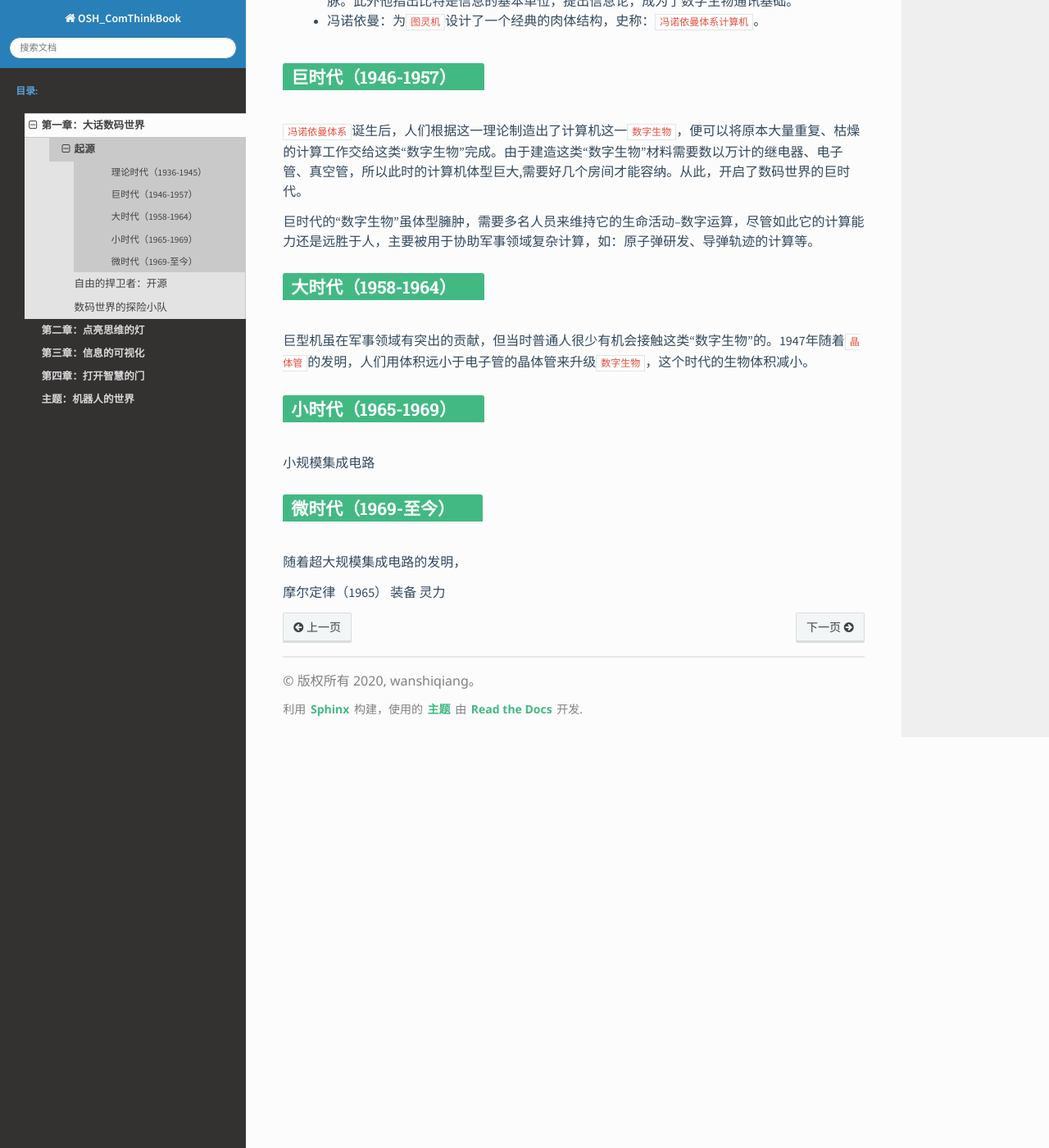
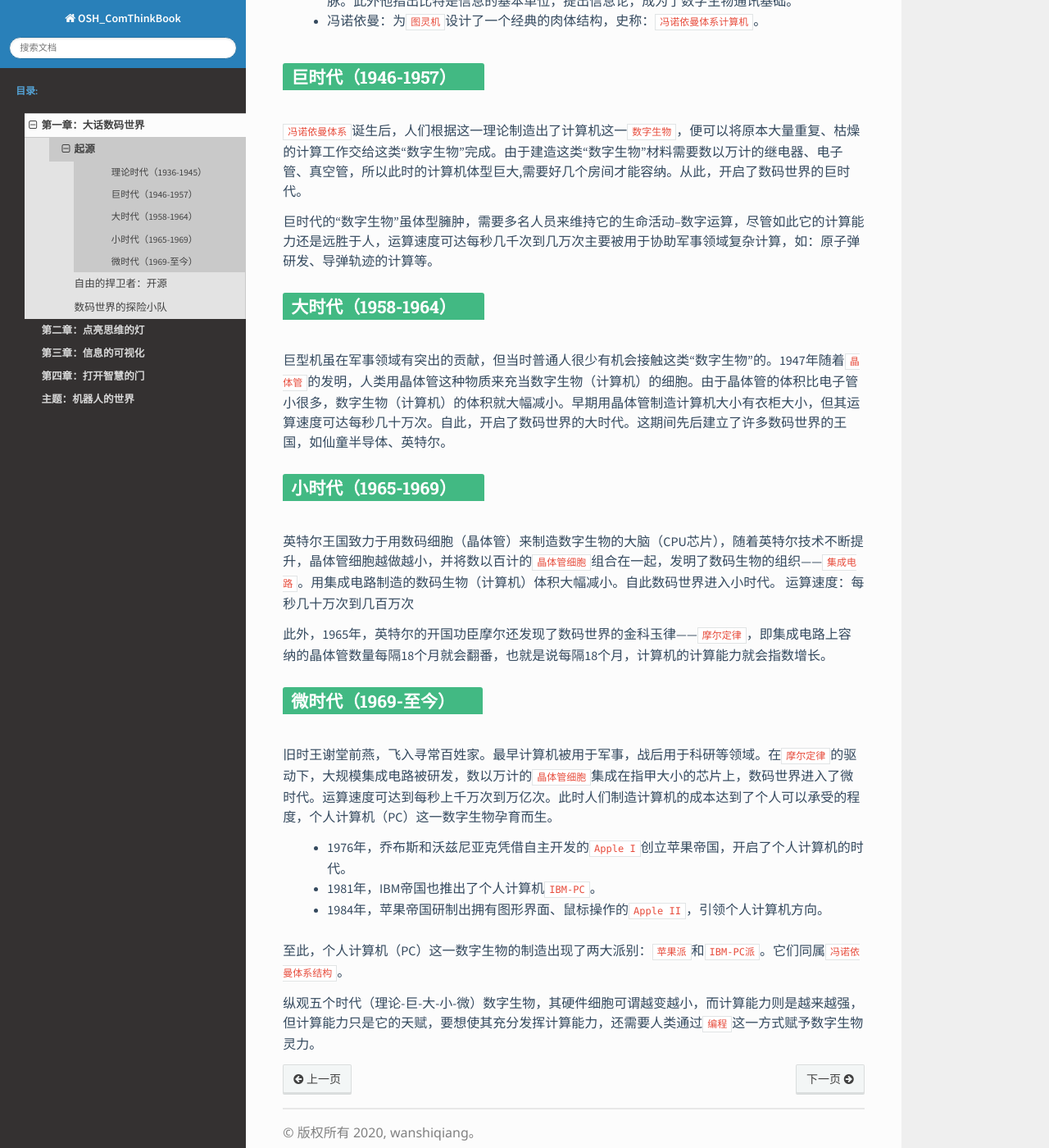
Before and after one commit to wanshiqiang/OSH_ComThinkBook, a Sphinx documentation site: the page built from source/bookChapters/part1/part1_1.md, in a window 1280 px wide and 1400 px high, scrolled down 603 px. Shown: the whole window at 82% size. Built offline with Sphinx 7.4.7 and the Read the Docs theme 2.0.0, drawn with Linux system fonts in a browser that asks for light colours; some of the changed text lies outside the part shown.

Commit message:
初步完成第一章起源

```diff
--- a/source/bookChapters/part1/part1_1.md
+++ b/source/bookChapters/part1/part1_1.md
@@ -8,7 +8,7 @@
 
 ## 理论时代（1936-1945）
 
-要想创造一个世界谈何容易？比特世界有如今的繁华，离不开无数科学家的努力，但要追溯起源，就不得不谈开天辟地的三位大神。
+要想创造一个世界谈何容易？数码世界有如今的繁华，离不开无数科学家的努力，但要追溯起源，就不得不谈开天辟地的三位大神。
 
 - 图灵：以数字、计算为基础，构建出数码世界的生物灵魂，史称：`图灵机`。
 - 香农：用开关电路来实现逻辑，史称：`逻辑电路`。可以说`逻辑电路`是打造`图灵机`肉体的任督二脉。此外他指出比特是信息的基本单位，提出信息论，成为了数字生物通讯基础。
@@ -18,23 +18,30 @@
 
 `冯诺依曼体系`诞生后，人们根据这一理论制造出了计算机这一`数字生物`，便可以将原本大量重复、枯燥的计算工作交给这类“数字生物”完成。由于建造这类“数字生物”材料需要数以万计的继电器、电子管、真空管，所以此时的计算机体型巨大,需要好几个房间才能容纳。从此，开启了数码世界的巨时代。
 
-巨时代的“数字生物”虽体型臃肿，需要多名人员来维持它的生命活动--数字运算，尽管如此它的计算能力还是远胜于人，主要被用于协助军事领域复杂计算，如：原子弹研发、导弹轨迹的计算等。
+巨时代的“数字生物”虽体型臃肿，需要多名人员来维持它的生命活动--数字运算，尽管如此它的计算能力还是远胜于人，运算速度可达每秒几千次到几万次主要被用于协助军事领域复杂计算，如：原子弹研发、导弹轨迹的计算等。
 
 ## 大时代（1958-1964）
 
-巨型机虽在军事领域有突出的贡献，但当时普通人很少有机会接触这类“数字生物”的。1947年随着`晶体管`的发明，人们用体积远小于电子管的晶体管来升级`数字生物`，这个时代的生物体积减小。
+巨型机虽在军事领域有突出的贡献，但当时普通人很少有机会接触这类“数字生物”的。1947年随着`晶体管`的发明，人类用晶体管这种物质来充当数字生物（计算机）的细胞。由于晶体管的体积比电子管小很多，数字生物（计算机）的体积就大幅减小。早期用晶体管制造计算机大小有衣柜大小，但其运算速度可达每秒几十万次。自此，开启了数码世界的大时代。这期间先后建立了许多数码世界的王国，如仙童半导体、英特尔。
 
 ## 小时代（1965-1969）
 
-小规模集成电路
+英特尔王国致力于用数码细胞（晶体管）来制造数字生物的大脑（CPU芯片），随着英特尔技术不断提升，晶体管细胞越做越小，并将数以百计的`晶体管细胞`组合在一起，发明了数码生物的组织——`集成电路`。用集成电路制造的数码生物（计算机）体积大幅减小。自此数码世界进入小时代。
+运算速度：每秒几十万次到几百万次
+
+此外，1965年，英特尔的开国功臣摩尔还发现了数码世界的金科玉律——`摩尔定律`，即集成电路上容纳的晶体管数量每隔18个月就会翻番，也就是说每隔18个月，计算机的计算能力就会指数增长。
 
 ## 微时代（1969-至今）
 
-随着超大规模集成电路的发明，
+旧时王谢堂前燕，飞入寻常百姓家。最早计算机被用于军事，战后用于科研等领域。在`摩尔定律`的驱动下，大规模集成电路被研发，数以万计的`晶体管细胞`集成在指甲大小的芯片上，数码世界进入了微时代。运算速度可达到每秒上千万次到万亿次。此时人们制造计算机的成本达到了个人可以承受的程度，个人计算机（PC）这一数字生物孕育而生。
 
-摩尔定律（1965）
-装备
-灵力
+- 1976年，乔布斯和沃兹尼亚克凭借自主开发的`Apple I`创立苹果帝国，开启了个人计算机的时代。
+- 1981年，IBM帝国也推出了个人计算机`IBM-PC`。
+- 1984年，苹果帝国研制出拥有图形界面、鼠标操作的`Apple II`，引领个人计算机方向。
+
+至此，个人计算机（PC）这一数字生物的制造出现了两大派别：`苹果派`和`IBM-PC派`。它们同属`冯诺依曼体系结构`。
+
+纵观五个时代（理论-巨-大-小-微）数字生物，其硬件细胞可谓越变越小，而计算能力则是越来越强，但计算能力只是它的天赋，要想使其充分发挥计算能力，还需要人类通过`编程`这一方式赋予数字生物灵力。
 
 <!-- ## 一、什么是开源硬件
 
--- a/source/bookDirs/dirRobot.rst
+++ b/source/bookDirs/dirRobot.rst
@@ -7,3 +7,4 @@
    :caption: Contents:
 
    ../bookChapters/robot/robot1.md
+   ../bookChapters/robot/robot2.md
```
